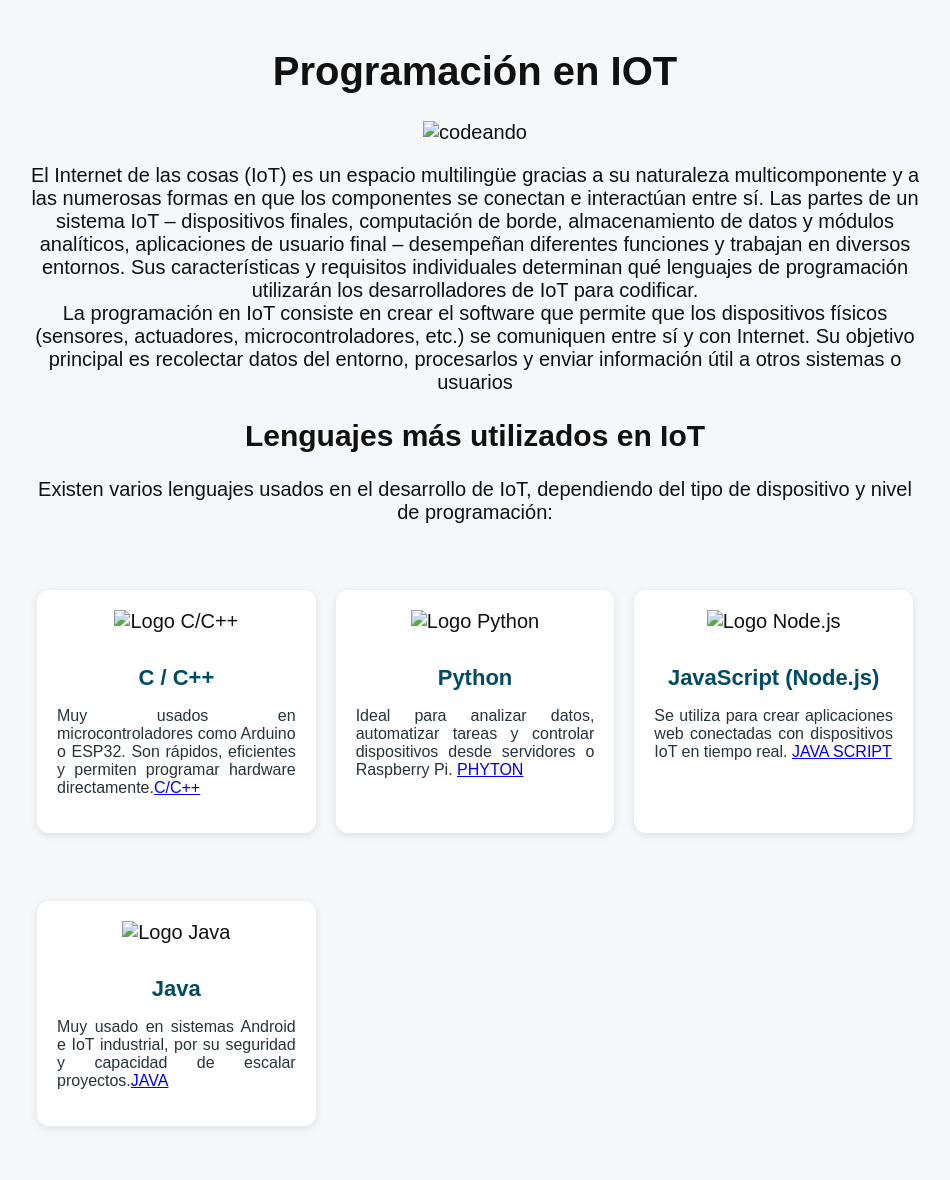
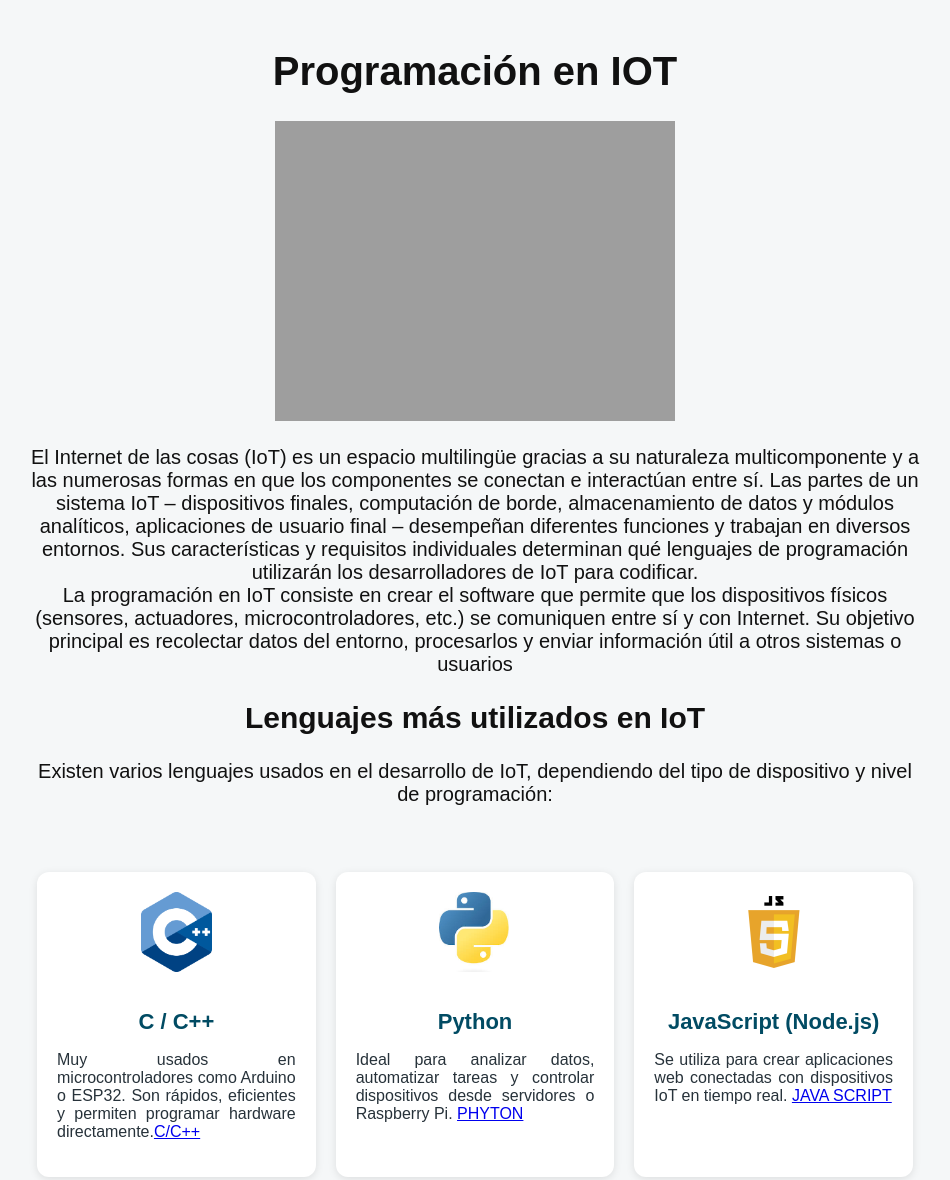
Before and after one commit to DanelMorales/Software-V-Parcial-2, a plain HTML site: page programacion-iot.html in a window 1280 px wide. Shown: the part 300-1480 px from the top of the page, without its empty margins (165-1115 px from the left). Drawn offline with Linux system fonts and the light colour scheme; the site is published under a folder, as on GitHub Pages, so addresses that start at the root find nothing.

Commit message:
creo que ahora si las imagenes aparecen

```diff
--- a/programacion-iot.html
+++ b/programacion-iot.html
@@ -30,7 +30,7 @@
 
   <div class="inicio">
     <h1>Programación en IOT </h1>
-    <img src="/Img/Binary gif.gif" alt="codeando">
+    <img src="Img/Binary gif.gif" alt="codeando">
     <p>El Internet de las cosas (IoT) es un espacio multilingüe gracias a su naturaleza multicomponente y a las numerosas formas en que los componentes se conectan e interactúan entre sí. Las partes de un sistema IoT – dispositivos finales, computación de borde, almacenamiento de datos y módulos analíticos, aplicaciones de usuario final – desempeñan diferentes funciones y trabajan en diversos entornos. Sus características y requisitos individuales determinan qué lenguajes de programación utilizarán los desarrolladores de IoT para codificar. <br>
       La programación en IoT consiste en crear el software que permite que los dispositivos físicos (sensores, actuadores, microcontroladores, etc.) se comuniquen entre sí y con Internet.
 Su objetivo principal es recolectar datos del entorno, procesarlos y enviar información útil a otros sistemas o usuarios
@@ -40,25 +40,25 @@ Su objetivo principal es recolectar datos del entorno, procesarlos y enviar info
 
 <div class="rejilla-lenguajes">
   <div class="bloque-lenguaje">
-    <img src="/Img/logo de c++.png" alt="Logo C/C++">
+    <img src="Img/logo de c++.png" alt="Logo C/C++">
     <h3>C / C++</h3>
     <p>Muy usados en microcontroladores como Arduino o ESP32. Son rápidos, eficientes y permiten programar hardware directamente.<a href="https://es.wikipedia.org/wiki/Python">C/C++</a></p>
   </div>
 
   <div class="bloque-lenguaje">
-    <img src="/Img/logo phyton.jpeg" alt="Logo Python">
+    <img src="Img/logo phyton.jpeg" alt="Logo Python">
     <h3>Python</h3>
     <p>Ideal para analizar datos, automatizar tareas y controlar dispositivos desde servidores o Raspberry Pi. <a href="https://es.wikipedia.org/wiki/Python">PHYTON</a></p>
   </div>
 
   <div class="bloque-lenguaje">
-    <img src="/Img/logo java script.png" alt="Logo Node.js">
+    <img src="Img/logo java script.png" alt="Logo Node.js">
     <h3>JavaScript (Node.js)</h3>
     <p>Se utiliza para crear aplicaciones web conectadas con dispositivos IoT en tiempo real. <a href="https://en.wikipedia.org/wiki/JavaScript">JAVA SCRIPT</a></p>
   </div>
 
   <div class="bloque-lenguaje" >
-    <img src="/Img/java logo.jpg" alt="Logo Java">
+    <img src="Img/java logo.jpg" alt="Logo Java">
     <h3>Java</h3>
     <p>Muy usado en sistemas Android e IoT industrial, por su seguridad y capacidad de escalar proyectos.<a href="https://en.wikipedia.org/wiki/Java_(programming_language)">JAVA</a> </p>
   </div>
```
Also changed, not shown: index.html (+1 -1 lines).
